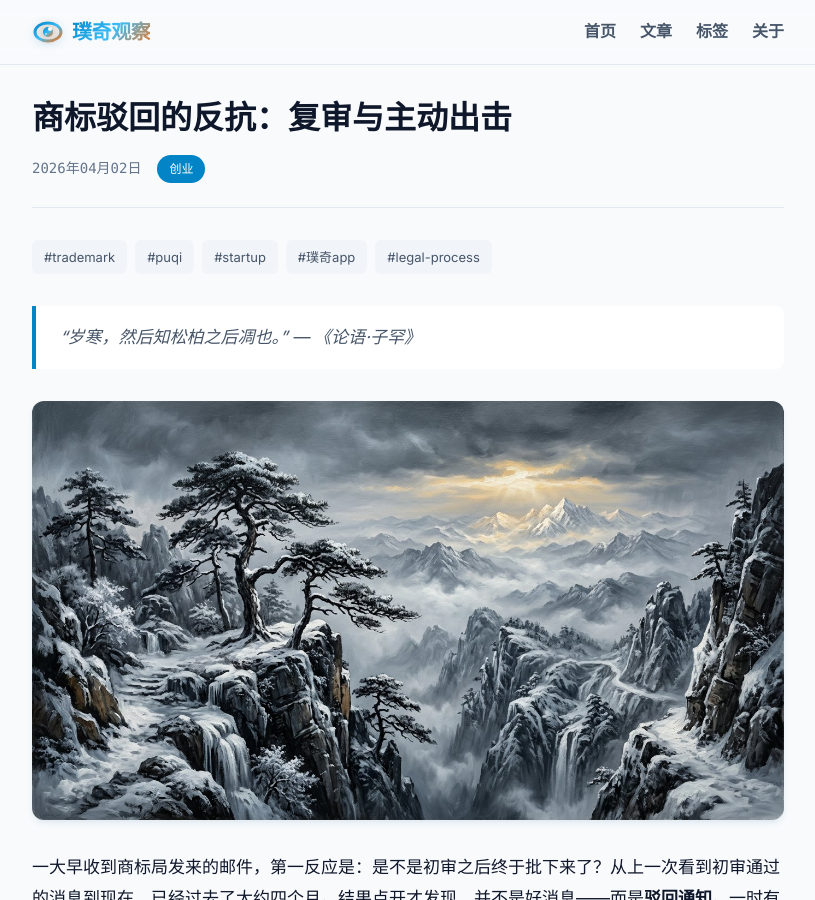
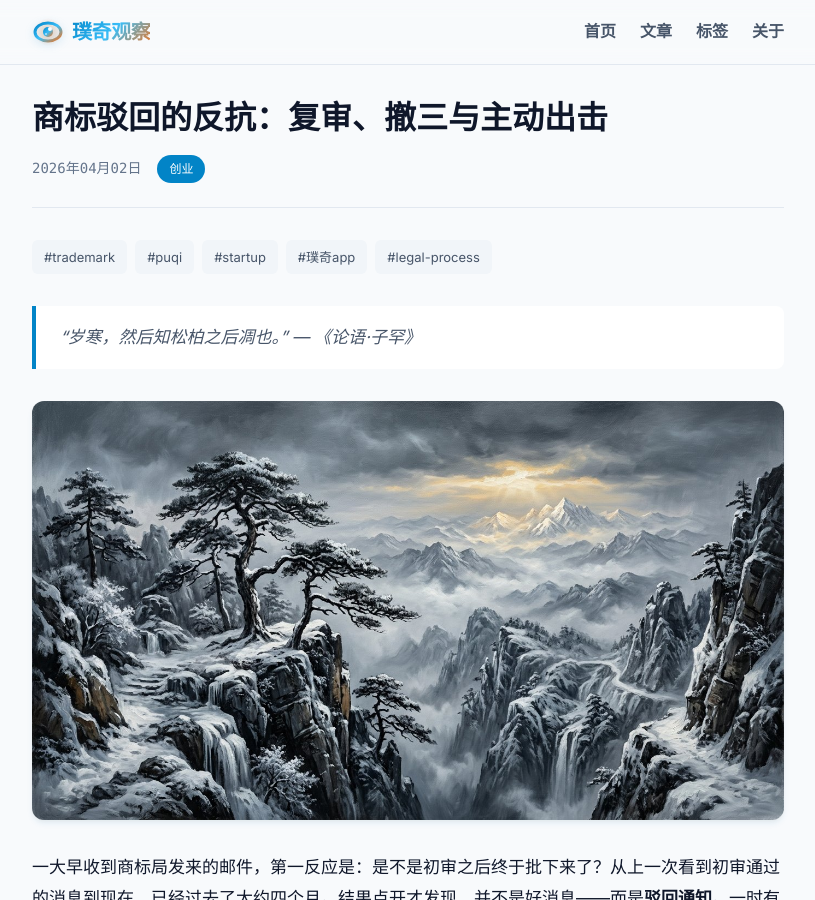
Before and after one commit to zendong/blog, a Jekyll site: the page built from _posts/2026-04-02-puqi-trademark-rejection.md, in a window 1280 px wide and 900 px high. Shown: the whole window, without its empty margins (232-1047 px from the left). Built offline with Jekyll 4.4.1, drawn with Linux system fonts in a browser that asks for light colours.

Commit message:
Fix: 商标文章标题补全「撤三」表述
与正文复审、撤三双线叙事一致。

Co-Authored-By: Cursor Agent
Made-with: Cursor

```diff
--- a/_posts/2026-04-02-puqi-trademark-rejection.md
+++ b/_posts/2026-04-02-puqi-trademark-rejection.md
@@ -1,5 +1,5 @@
 ---
-title: "商标驳回的反抗：复审与主动出击"
+title: "商标驳回的反抗：复审、撤三与主动出击"
 date: 2026-04-02
 categories:
   - 创业
--- a/assets/prompt/2026-04-02/2026-04-02-puqi-trademark-rejection.txt
+++ b/assets/prompt/2026-04-02/2026-04-02-puqi-trademark-rejection.txt
@@ -1,4 +1,4 @@
-# 文章标题：商标驳回的反抗：复审与主动出击
+# 文章标题：商标驳回的反抗：复审、撤三与主动出击
 # 生成日期：2026-04-02
 # 图片用途：文章首图
 
```
